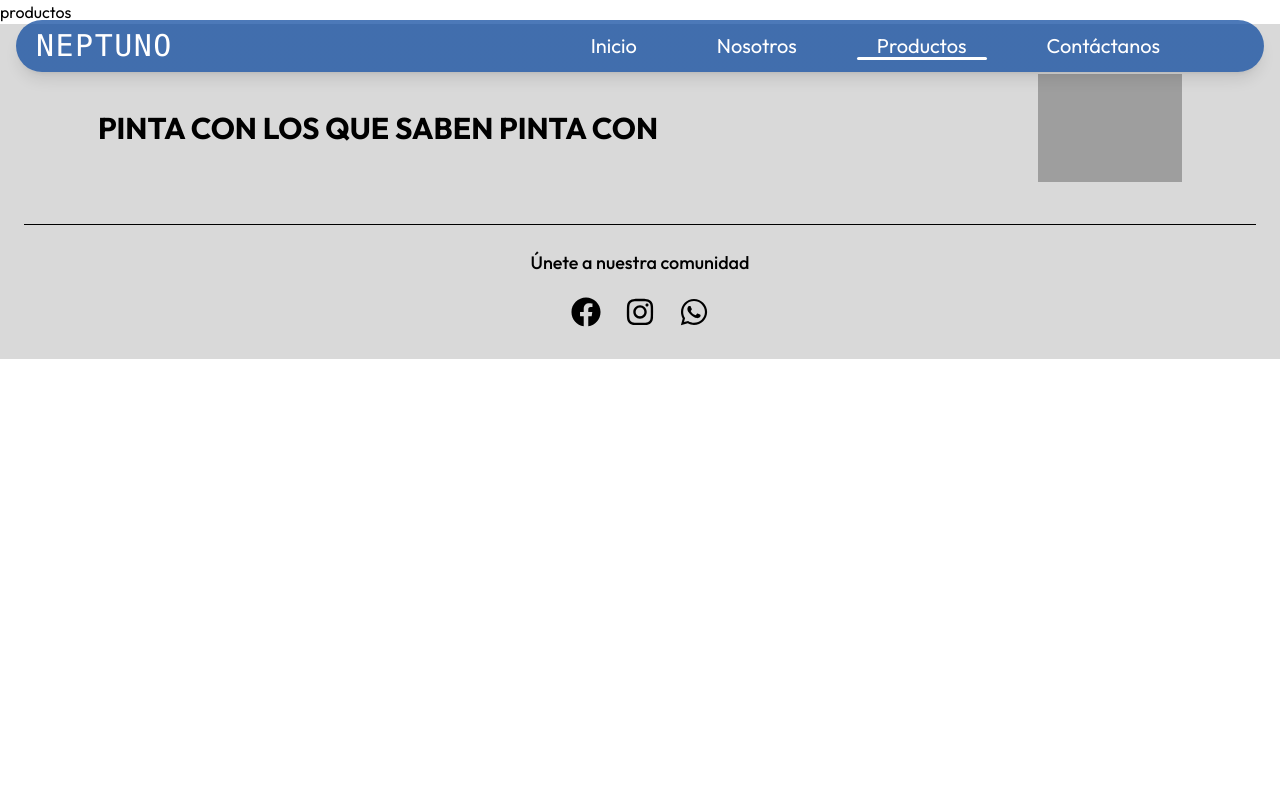
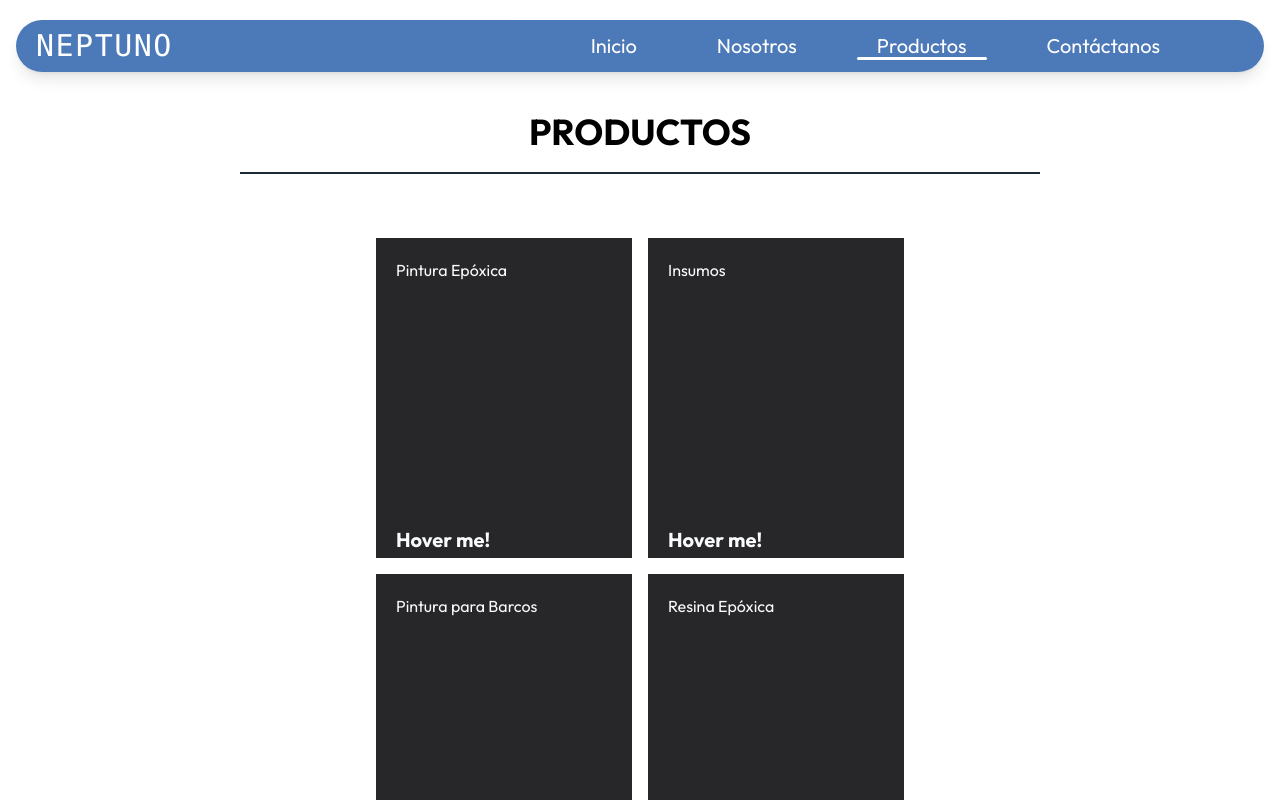
Before and after one commit to AiramsTechnology/neptuno, a React (Vite) app: page /Products/Productos in a window 1280 px wide. Shown: the top 800 px of the page. Built offline with nearby package versions, Linux system fonts and the light colour scheme; grey boxes are pictures that could not be loaded.

Commit message:
avance 1

```diff
--- a/src/components/Products/Productos.jsx
+++ b/src/components/Products/Productos.jsx
@@ -1,12 +1,50 @@
-
-
+const product = [
+  {
+    id: 1,
+    name: "Pintura Epóxica",
+    info: "Productos que acompañan en el resultado",
+  },
+  {
+    id: 2,
+    name: "Insumos",
+    info: "Productos que acompañan en el resultado",
+  },
+  {
+    id: 3,
+    name: "Pintura para Barcos",
+    info: "Productos que acompañan en el resultado",
+  },
+  {
+    id: 4,
+    name: "Resina Epóxica",
+    info: "Productos que acompañan en el resultado",
+  },
+];
 function Productos() {
   return (
-    <div>
-      <p>productos
-      </p>
+    <div className=" place-items-center">
+      <div className="mt-28">
+        <p className="text-4xl font-bold text-center">PRODUCTOS</p>
+        <div class="border-t-2 border-gray-800 my-5 lg:w-[100vh] w-[35vh]"></div>
+      </div>
+      <div className="grid lg:grid-cols-2 grid-cols-1 gap-4 place-items-center m-16">
+        {product.map((product) => (
+          <div className="relative group cursor-pointer overflow-hidden duration-500 w-64 h-80 bg-zinc-800 text-gray-50 p-5">
+            <div key={product.id}>
+              <p>{product.name}</p>
+              <div className="absolute w-56 left-0 p-5 -bottom-16 duration-500 group-hover:-translate-y-12">
+                <div className="absolute -z-10 left-0 w-64 h-28 opacity-0 duration-500 group-hover:opacity-50 group-hover:bg-[#64748b]"></div>
+                <span className="text-xl font-bold">Hover me!</span>
+                <p className="group-hover:opacity-100 w-56 duration-500 opacity-0">
+                  {product.info}
+                </p>
+              </div>
+            </div>
+          </div>
+        ))}
+      </div>
     </div>
-  )
+  );
 }
 
-export default Productos
+export default Productos;
```
